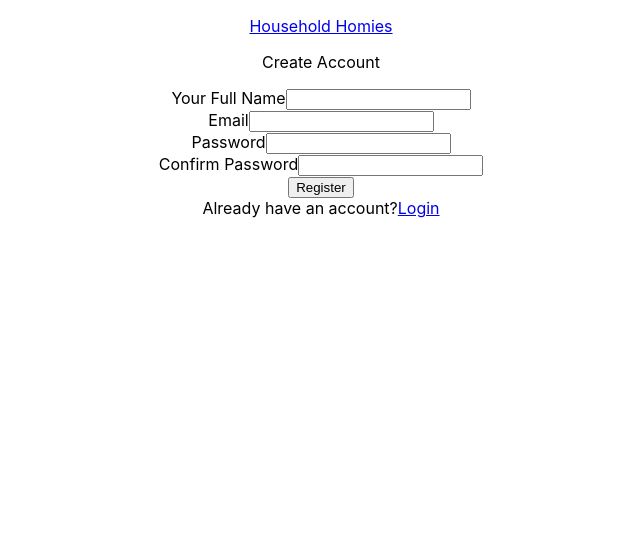
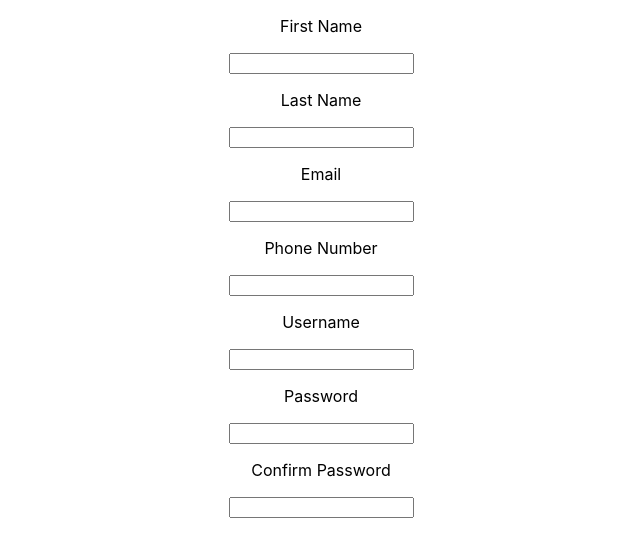
Before and after one commit to jennylovesreading/HouseholdHomiesFrontend, a React (Create React App) app: page / in a window 1280 px wide. Shown: the top 556 px of the page, without its empty margins (319-959 px from the left). Built offline with nearby package versions, Linux system fonts and the light colour scheme.

Commit message:
cleaned up react code

```diff
--- a/src/App.js
+++ b/src/App.js
@@ -1,4 +1,3 @@
-import logo from './logo.svg';
 import './App.css';
 import UserRegistrationForm from "./components/Users/userRegistrationForm"
 
--- a/src/components/Users/userRegistrationForm.js
+++ b/src/components/Users/userRegistrationForm.js
@@ -1,41 +1,80 @@
 import React from 'react';
 
 class UserRegistrationForm extends React.Component {
-  render() {
-    return (
-      <div class="userRegistrationFormContainer">
-            <form id="userRegistrationForm" action="FILL THIS UPPPP" method="POST">
-                <p class="householdHomiesHeading"><a href="#">Household Homies</a></p>
+    constructor() {
+        super();
 
-                <p class="createAccountHeading">Create Account</p>
+        this.state = {
+            firstName: "",
+            lastName: "",
+            email: "",
+            number: "",
+            username: "",
+            password: "",
+            confirmPassword: ""
+        }
 
-                <div class="inputOption">
-                    <label class="inputOptionLabel">Your Full Name</label>
-                    <input class="inputOptionInput" type="name" id="name" name="name"/>
-                </div>
-                <div class="inputOption">
-                    <label class="inputOptionLabel" for="email">Email</label>
-                    <input class="inputOptionInput" type="email" id="email" name="email"/>
-                </div>
-                <div class="inputOption">
-                    <label class="inputOptionLabel" for="password">Password</label>
-                    <input class="inputOptionInput" type="password" id="password" name="password"/>
-                </div>
-                <div class="inputOption">
-                    <label class="inputOptionLabel" for="password2">Confirm Password</label>
-                    <input class="inputOptionInput" type="password" id="password2" name="password2"/>
-                </div>
+        this.handleChange = this.handleChange.bind(this);
+    }
 
-                <div id="registerButttonContainer">
-                    <button id="registerButton" type="submit">Register</button>
-                </div>
+    handleChange(e) {
+        let name = e.target.name;
 
-                <label id="existentAccountHeading">Already have an account?</label>
-                <label id="existentAccountLink"><a href="#">Login</a></label>
-            </form>
-        </div>
-    );
-  }
+        if(name === "firstname") {
+            this.setState({ firstName: e.target.value });
+        } else if(name === "lastname") {
+            this.setState({ lastName: e.target.value });
+        } else if(name === "email") {
+            this.setState({ email: e.target.value });
+        } else if(name === "number") {
+            this.setState({ number: e.target.value });
+        } else if(name === "username") {
+            this.setState({ username: e.target.value });
+        } else if(name === "password") {
+            this.setState({ password: e.target.value });
+        } else if(name === "confirmPassword") {
+            this.setState({ confirmPassword: e.target.value });
+        }
+    }
+
+    render() {
+        const { firstName, lastName, email, number, username, password, confirmPassword } = this.state;
+
+        return (
+            <div>
+                <form>
+                    <label>
+                        <p>First Name</p>
+                        <input type="text" name="firstname" value={firstName} onChange={this.handleChange} />
+                    </label>
+                    <label>
+                        <p>Last Name</p>
+                        <input type="text" name="lastname" value={lastName} onChange={this.handleChange} />
+                    </label>
+                    <label>
+                        <p>Email</p>
+                        <input type="text" name="email" value={email} onChange={this.handleChange} />
+                    </label>
+                    <label>
+                        <p>Phone Number</p>
+                        <input type="text" name="number" value={number} onChange={this.handleChange} />
+                    </label>
+                    <label>
+                        <p>Username</p>
+                        <input type="text" name="username" value={username} onChange={this.handleChange} />
+                    </label>
+                    <label>
+                        <p>Password</p>
+                        <input type="text" name="password" value={password} onChange={this.handleChange} />
+                    </label>
+                    <label>
+                        <p>Confirm Password</p>
+                        <input type="text" name="confirmPassword" value={confirmPassword} onChange={this.handleChange} />
+                    </label>
+                </form>
+            </div>
+        );
+    }
 }
 
 export default UserRegistrationForm;
```
Also changed, not shown: 1 other file (tests, documents, lock files or other folders).
